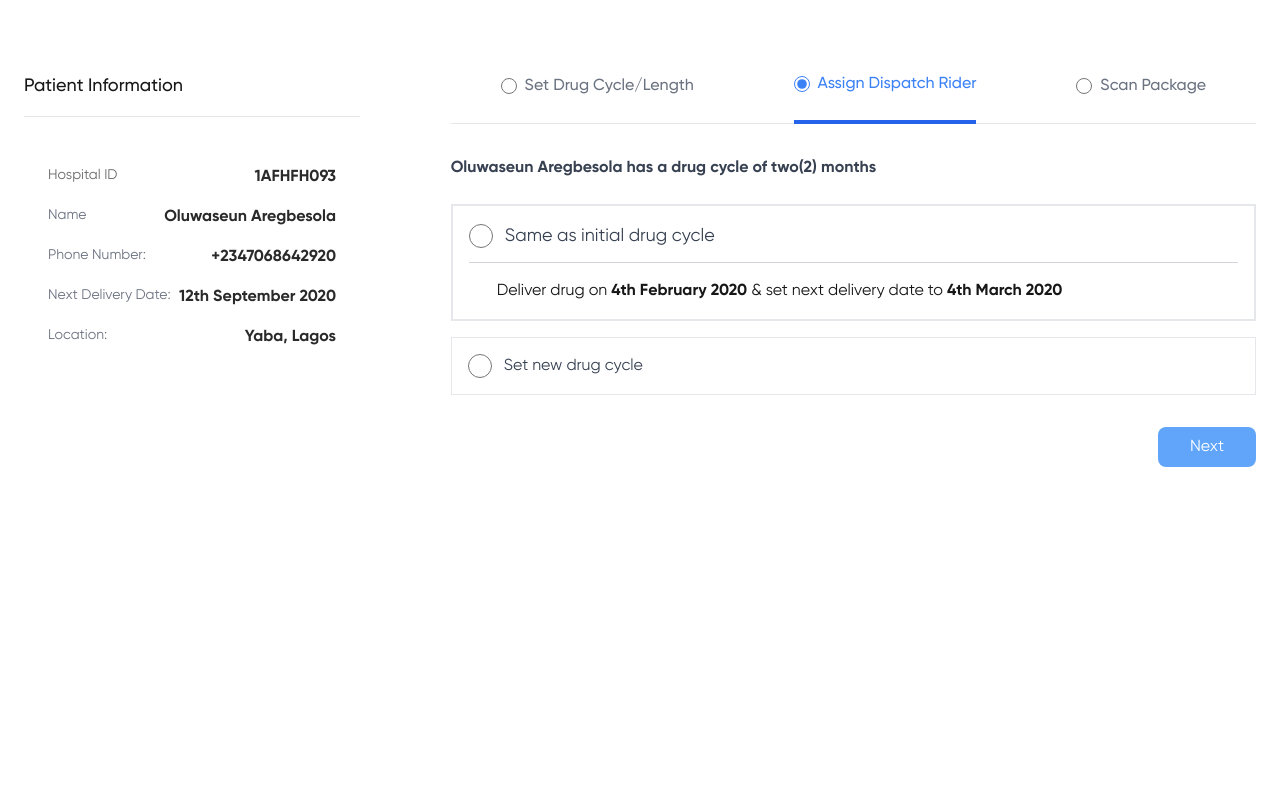
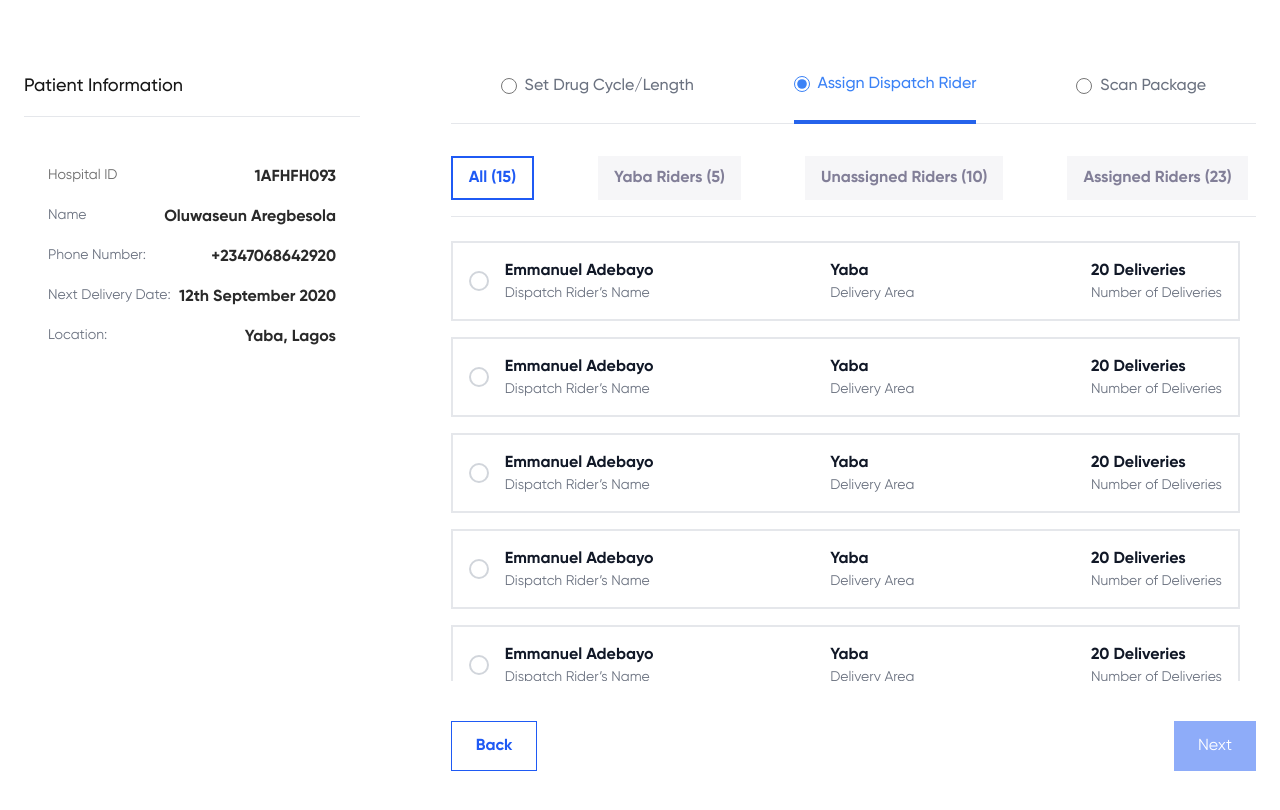
Before and after one commit to Furaha123/nimcure-app, a Next.js app: page /assign-package in a window 1280 px wide. Both pictures are taken after a click on the element "Assign Dispatch Rider". Shown: the top 810 px of the page. Built offline with nearby package versions, Linux system fonts and the light colour scheme.

Commit message:
feat: Add switching tabs

```diff
--- a/app/assign-package/page.tsx
+++ b/app/assign-package/page.tsx
@@ -1,19 +1,294 @@
-"use client";
+"use client"
 
+import { CustomButton } from "@/components";
 import React, { useState } from "react";
 
 const AssignPackage = () => {
   const [selectedTab, setSelectedTab] = useState("drugCycle");
   const [selectedCycle, setSelectedCycle] = useState<string | null>(null);
 
+  const [selectedRiders, setSelectedRiders] = useState<number[]>([]);
+
   const handleContainerClick = (cycleId: string) => {
     setSelectedCycle(selectedCycle === cycleId ? null : cycleId);
   };
 
+  const handleRiderSelect = (riderId: number) => {
+    setSelectedRiders((prevSelected) =>
+      prevSelected.includes(riderId)
+        ? prevSelected.filter((id) => id !== riderId)
+        : [...prevSelected, riderId]
+    );
+  };
+  const isNextDisabled = () => {
+    if (selectedTab === "drugCycle") return !selectedCycle;
+    if (selectedTab === "dispatchRider") return selectedRiders.length === 0;
+    return false;
+  };
+
+  const renderDrugCycleContent = () => (
+    <div>
+      <p className="text-gray-700 mb-6 font-bold">
+        Oluwaseun Aregbesola has a drug cycle of two(2) months
+      </p>
+
+      <div
+        className={`border border-2 p-4 space-y-4 mb-4 cursor-pointer hover:bg-gray-50 transition-all duration-200 ${
+          selectedCycle === "sameCycle" ? "border-blue-500" : "border-gray-200"
+        }`}
+        onClick={() => handleContainerClick("sameCycle")}
+      >
+        <div
+          className={`flex items-center space-x-3 pb-3 border-b ${
+            selectedCycle === "sameCycle"
+              ? "border-blue-500"
+              : "border-gray-300"
+          }`}
+        >
+          <div className="relative">
+            <input
+              type="radio"
+              name="cycle"
+              id="sameCycle"
+              className="w-6 h-6 text-blue-500 accent-blue-500 cursor-pointer rounded-full"
+              checked={selectedCycle === "sameCycle"}
+              onChange={() => handleContainerClick("sameCycle")}
+            />
+          </div>
+          <label
+            htmlFor="sameCycle"
+            className={`text-lg cursor-pointer ${
+              selectedCycle === "sameCycle"
+                ? "text-blue-500 font-bold"
+                : "text-gray-700"
+            }`}
+          >
+            Same as initial drug cycle
+          </label>
+        </div>
+
+        <p className="pl-7">
+          Deliver drug on <span className="font-bold">4th February 2020</span> &
+          set next delivery date to{" "}
+          <span className="font-bold">4th March 2020</span>
+        </p>
+      </div>
+
+      <div
+        className={`border border-2 p-4 space-y-4 mb-4 cursor-pointer hover:bg-gray-50 transition-all duration-200 ${
+          selectedCycle === "newCycle" ? "border-blue-500" : "border-gray-200"
+        }`}
+        onClick={() => handleContainerClick("newCycle")}
+      >
+        <div
+          className={`flex items-center space-x-3 pb-3 ${
+            selectedCycle === "newCycle" ? "border-blue-500" : "border-gray-300"
+          }`}
+        >
+          <div className="relative">
+            <input
+              type="radio"
+              name="cycle"
+              id="newCycle"
+              className="w-6 h-6 text-blue-500 accent-blue-500 cursor-pointer rounded-full"
+              checked={selectedCycle === "newCycle"}
+              onChange={() => handleContainerClick("newCycle")}
+            />
+          </div>
+          <label
+            htmlFor="newCycle"
+            className={`text-lg cursor-pointer ${
+              selectedCycle === "newCycle"
+                ? "text-blue-500 font-bold"
+                : "text-gray-700"
+            }`}
+          >
+            Set new drug cycle
+          </label>
+        </div>
+      </div>
+    </div>
+  );
+
+  const renderDispatchRiderContent = () => {
+    const riders = Array(15).fill({
+      name: "Emmanuel Adebayo",
+      area: "Yaba",
+      deliveries: "20 Deliveries",
+    });
+
+    return (
+      <div>
+        <div className="mb-6">
+          <div className="flex space-x-16 border-b pb-4">
+            <button className="border-2 border-[#1F5AF4] text-[#1F5AF4] px-4 py-2 font-semibold">
+              All (15)
+            </button>
+            <button className="bg-[#827F9812] text-[#827F98] font-semibold px-4 py-2 hover:text-blue-500 transition-colors">
+              Yaba Riders (5)
+            </button>
+            <button className="bg-[#827F9812] text-[#827F98] font-semibold px-4 py-2 hover:text-blue-500 transition-colors">
+              Unassigned Riders (10)
+            </button>
+            <button className="bg-[#827F9812] text-[#827F98] font-semibold px-4 py-2 hover:text-blue-500 transition-colors">
+              Assigned Riders (23)
+            </button>
+          </div>
+        </div>
+
+        <div className="overflow-y-auto pr-4 h-[440px]">
+          <style>
+            {`
+          div::-webkit-scrollbar {
+            width: 3px;
+          }
+          div::-webkit-scrollbar-track {
+            background: #F3F4F6;
+            border-radius: 20px;
+          }
+          div::-webkit-scrollbar-thumb {
+            background: #E5E7EB;
+            border-radius: 20px;
+          }
+        `}
+          </style>
+
+          <div className="space-y-4 relative">
+            {riders.map((rider, index) => (
+              <div
+                key={index}
+                className={`border border-2 p-4 cursor-pointer hover:bg-gray-50 transition-all duration-200 ${
+                  selectedRiders.includes(index)
+                    ? "border-blue-500"
+                    : "border-gray-200"
+                }`}
+                onClick={() => handleRiderSelect(index)}
+              >
+                <div className="flex items-center justify-between">
+                  <div className="flex items-center space-x-4">
+                    <div className="relative flex items-center justify-center">
+                      <input
+                        type="checkbox"
+                        checked={selectedRiders.includes(index)}
+                        onChange={() => handleRiderSelect(index)}
+                        className="appearance-none w-5 h-5 rounded-full border-2 border-gray-300 checked:border-blue-500 checked:bg-white relative
+                                after:content-[''] after:w-3 after:h-3 after:bg-blue-500 after:rounded-full after:absolute after:top-[50%] after:left-[50%] after:transform after:-translate-x-1/2 after:-translate-y-1/2 after:opacity-0 checked:after:opacity-100
+                                cursor-pointer focus:outline-none focus:ring-2 focus:ring-blue-500 focus:ring-offset-1"
+                      />
+                    </div>
+                    <div>
+                      <p
+                        className={`font-bold ${
+                          selectedRiders.includes(index)
+                            ? "text-blue-500"
+                            : "text-gray-900"
+                        }`}
+                      >
+                        {rider.name}
+                      </p>
+                      <p
+                        className={`text-sm ${
+                          selectedRiders.includes(index)
+                            ? "text-blue-400"
+                            : "text-gray-500"
+                        }`}
+                      >
+                        Dispatch Rider&rsquo;s Name
+                      </p>
+                    </div>
+                  </div>
+                  <div>
+                    <p
+                      className={`font-bold ${
+                        selectedRiders.includes(index)
+                          ? "text-blue-500"
+                          : "text-gray-900"
+                      }`}
+                    >
+                      {rider.area}
+                    </p>
+                    <p className="text-sm text-gray-500">Delivery Area</p>
+                  </div>
+                  <div>
+                    <p
+                      className={`font-bold ${
+                        selectedRiders.includes(index)
+                          ? "text-blue-500"
+                          : "text-gray-900"
+                      }`}
+                    >
+                      {rider.deliveries}
+                    </p>
+                    <p className="text-sm text-gray-500">
+                      Number of Deliveries
+                    </p>
+                  </div>
+                </div>
+              </div>
+            ))}
+          </div>
+        </div>
+      </div>
+    );
+  };
+  const renderScanPackageContent = () => (
+    <div className="max-w-xl mx-auto p-6">
+      <h2 className="text-center mb-8 text-gray-800 text-lg">
+        Scan a package to assign it to{" "}
+        <span className="font-bold">Oluwaseun Aregbesola</span>
+      </h2>
+
+      <div className="flex flex-col md:flex-row items-center justify-between">
+        <div className="w-full md:w-5/12 flex flex-col items-center">
+          <div className="relative w-64 h-64 mb-4">
+            <div className="absolute inset-0">
+              <img
+                src="/scanner-code.svg"
+                alt="QR Scanner"
+                className="w-full h-full object-contain p-4"
+              />
+            </div>
+          </div>
+          <CustomButton
+            title="Scan Package
+            "
+            containerStyles="bg-[#1F5AF4] text-white px-6 py-2 mb-4 font-bold"
+          />
+        </div>
+
+        <div className="flex flex-col items-center justify-center h-full px-4">
+          <div className="w-0.5 h-20 bg-[#EFEFEF]"></div>
+          <span className="bg-white px-2 py-1 text-gray-500">OR</span>
+          <div className="w-0.5 h-20 bg-[#EFEFEF]"></div>
+        </div>
+
+        <div className="w-full md:w-5/12 flex flex-col">
+          <div className="mb-4">
+            <p className="font-medium text-gray-800 mb-1 mt-4">
+              Trouble scanning QR Code? Enter manually
+            </p>
+          </div>
+
+          <input
+            type="text"
+            placeholder="Enter Code"
+            className="w-full  border-2 border-[#808080]  px-4 py-4 mb-16 focus:outline-none focus:ring-2 focus:ring-blue-500 focus:border-transparent"
+          />
+
+          <CustomButton
+            title="Submit Code
+            "
+            containerStyles="border border-[#1F5AF4] text-[#1F5AF4] px-6 py-2 mt-16 font-bold"
+          />
+        </div>
+      </div>
+    </div>
+  );
+
   return (
     <div className="flex min-h-screen mt-12">
       <div className="w-1/2">
-        <div className="bg-[#ffffff] w-[90%] p-6 h-[40%]">
+        <div className="bg-white w-[90%] p-6 h-[40%]">
           <h2 className="text-lg font-medium border-b pb-4 mb-6">
             Patient Information
           </h2>
@@ -54,7 +329,7 @@ const AssignPackage = () => {
       </div>
 
       <div className="w-full">
-        <div className="bg-[#ffffff] p-6">
+        <div className="bg-white p-6">
           <div className="mb-8">
             <div className="flex justify-around relative">
               {[
@@ -92,73 +367,46 @@ const AssignPackage = () => {
             <div className="border-b mt-[-1px]"></div>
           </div>
 
-          <div>
-            <p className="text-gray-700 mb-6 font-bold">
-              Oluwaseun Aregbesola has a drug cycle of two(2) months
-            </p>
+          {selectedTab === "drugCycle" && renderDrugCycleContent()}
+          {selectedTab === "dispatchRider" && renderDispatchRiderContent()}
+          {selectedTab === "scanPackage" && renderScanPackageContent()}
 
-            <div
-              className={`border border-2 p-4 space-y-4 mb-4 cursor-pointer hover:bg-gray-50 transition-all duration-200 ${
-                selectedCycle === "sameCycle"
-                  ? "border-blue-500"
-                  : "border-gray-200"
+          <div
+            className={`flex mt-10 ${
+              selectedTab === "drugCycle" ? "justify-end" : "justify-between"
+            }`}
+          >
+            {selectedTab !== "drugCycle" && (
+              <CustomButton
+                title="Back"
+                containerStyles="border border-[#1F5AF4] text-[#1F5AF4] px-6 py-2   font-bold"
+                handleClick={() => {
+                  if (selectedTab === "scanPackage") {
+                    setSelectedTab("dispatchRider");
+                  } else if (selectedTab === "dispatchRider") {
+                    setSelectedTab("drugCycle");
+                  }
+                }}
+              />
+            )}
+            <CustomButton
+              title="Next"
+              containerStyles={`bg-[#1F5AF4] text-white px-6 py-2 ${
+                isNextDisabled()
+                  ? "cursor-not-allowed opacity-50"
+                  : "cursor-pointer"
               }`}
-              onClick={() => handleContainerClick("sameCycle")}
-            >
-              <div
-                className={`flex items-center space-x-3 pb-3 border-b ${
-                  selectedCycle === "sameCycle"
-                    ? "border-blue-500"
-                    : "border-gray-300"
-                }`}
-              >
-                <input
-                  type="radio"
-                  name="cycle"
-                  id="sameCycle"
-                  className="w-6 h-6 text-blue-500 accent-blue-500 transition-transform duration-300 ease-in-out transform scale-100 checked:scale-110"
-                  checked={selectedCycle === "sameCycle"}
-                  onChange={() => handleContainerClick("sameCycle")}
-                />
-                <label
-                  htmlFor="sameCycle"
-                  className={`text-lg transition-colors duration-300 ${
-                    selectedCycle === "sameCycle"
-                      ? "text-blue-500 font-bold"
-                      : "text-gray-700"
-                  }`}
-                >
-                  Same as initial drug cycle
-                </label>
-              </div>
-
-              <p className="pl-7 transition-colors duration-300">
-                Deliver drug on{" "}
-                <span className="font-bold">4th February 2020</span> & set next
-                delivery date to{" "}
-                <span className="font-bold">4th March 2020</span>
-              </p>
-            </div>
-
-            <div className="border  p-4 space-y-4 mb-4 cursor-pointer hover:bg-gray-50 transition-all duration-200">
-              <div className="flex items-center space-x-3">
-                <input
-                  type="radio"
-                  name="cycle"
-                  id="newCycle"
-                  className="w-6 h-6 text-blue-500 accent-blue-500 transition-transform duration-300 ease-in-out transform scale-100 checked:scale-110"
-                />
-                <label htmlFor="newCycle" className="text-gray-700">
-                  Set new drug cycle
-                </label>
-              </div>
-            </div>
-          </div>
-
-          <div className="flex justify-end mt-8">
-            <button className="bg-blue-400 text-white px-8 py-2 rounded-lg hover:bg-blue-500 transition-colors">
-              Next
-            </button>
+              handleClick={() => {
+                if (!isNextDisabled()) {
+                  if (selectedTab === "drugCycle") {
+                    setSelectedTab("dispatchRider");
+                  } else if (selectedTab === "dispatchRider") {
+                    setSelectedTab("scanPackage");
+                  }
+                }
+              }}
+              isDisabled={isNextDisabled()}
+            />
           </div>
         </div>
       </div>
```
Also changed, not shown: public/scanner-code.svg (added).
